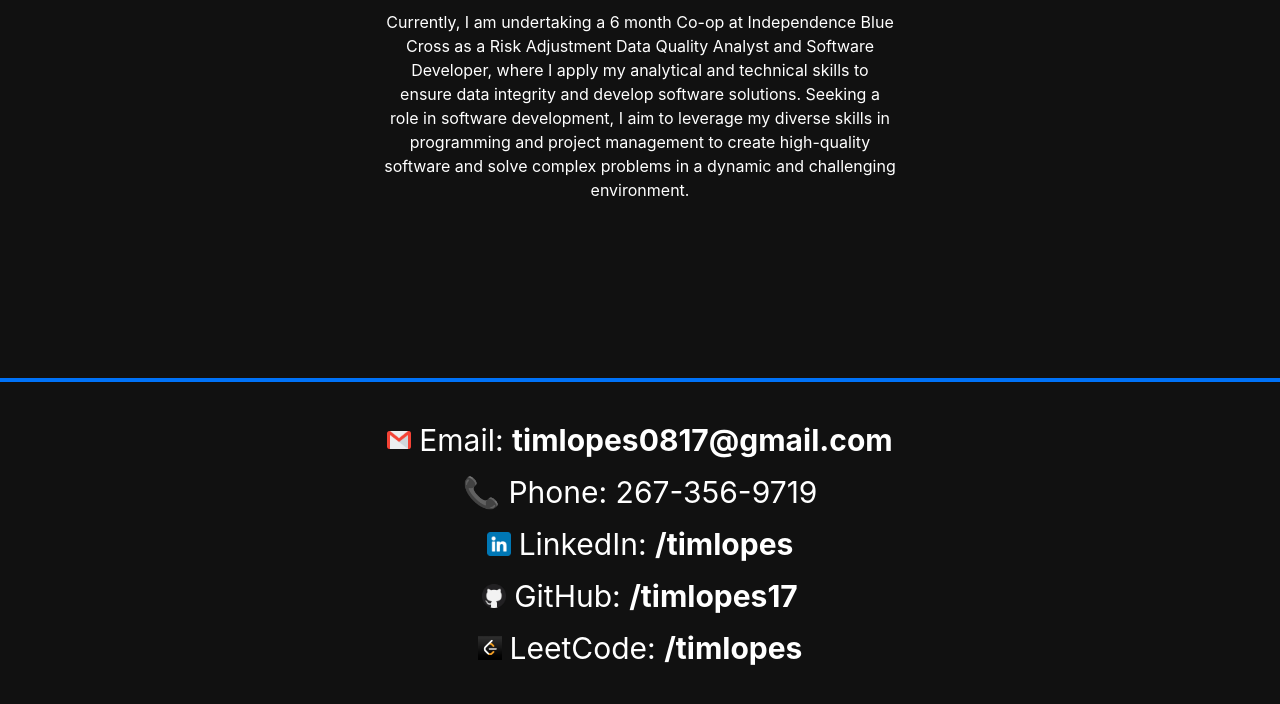
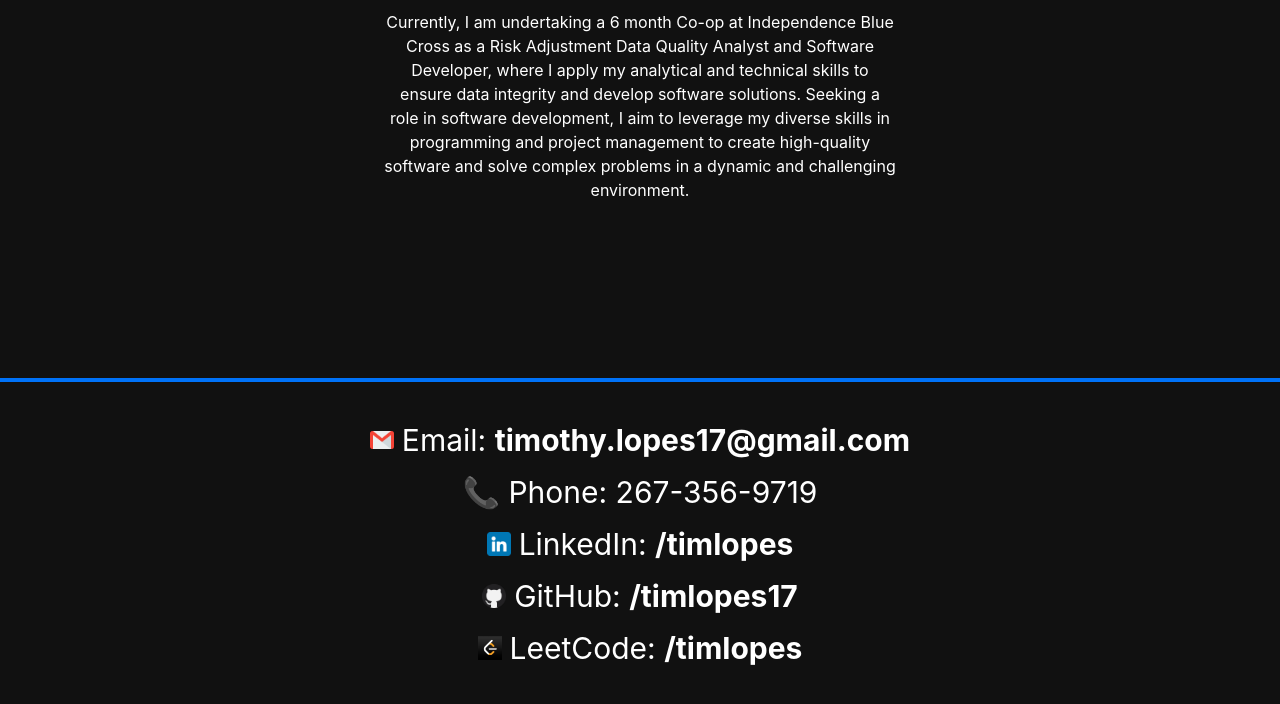
Before and after one commit to timlopes17/personal-website, a React (Create React App) app: page / in a window 1280 px wide. Shown: the part 6059-6763 px from the top of the page. Built offline with nearby package versions, Linux system fonts and the light colour scheme.

Commit message:
email update

```diff
--- a/src/App.jsx
+++ b/src/App.jsx
@@ -193,7 +193,7 @@ function App() {
                 <img src={gmail} alt="Gmail Icon" class="w-6 h-6 mr-2"/>
                 <span>
                   Email:&nbsp;
-                  <a href="mailto:timlopes0817@gmail.com" target="_blank" rel="noreferrer" className="text-white font-bold">timlopes0817@gmail.com</a>
+                  <a href="mailto:timothy.lopes17@gmail.com" target="_blank" rel="noreferrer" className="text-white font-bold">timothy.lopes17@gmail.com</a>
                 </span>
               </span>
               <span className="p-2">
```
